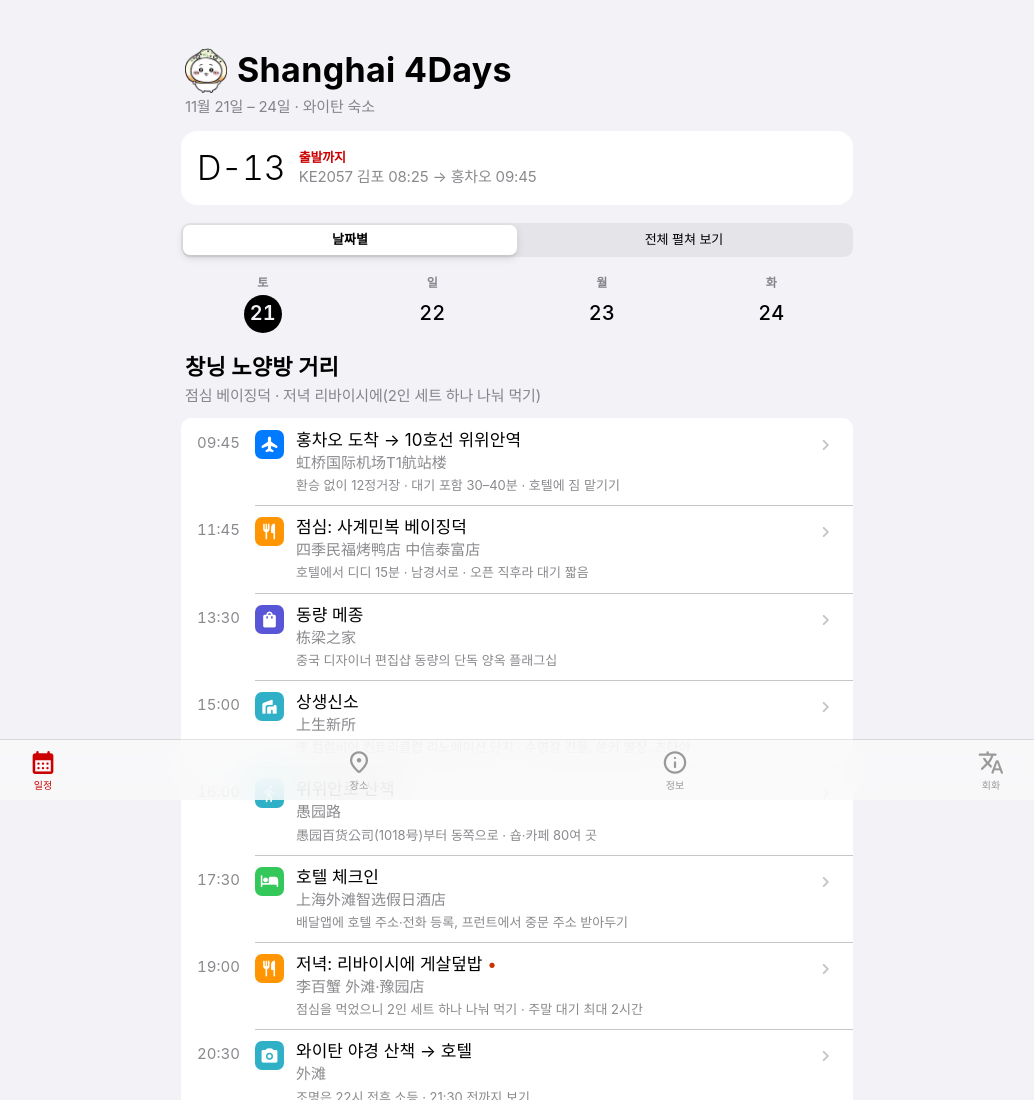
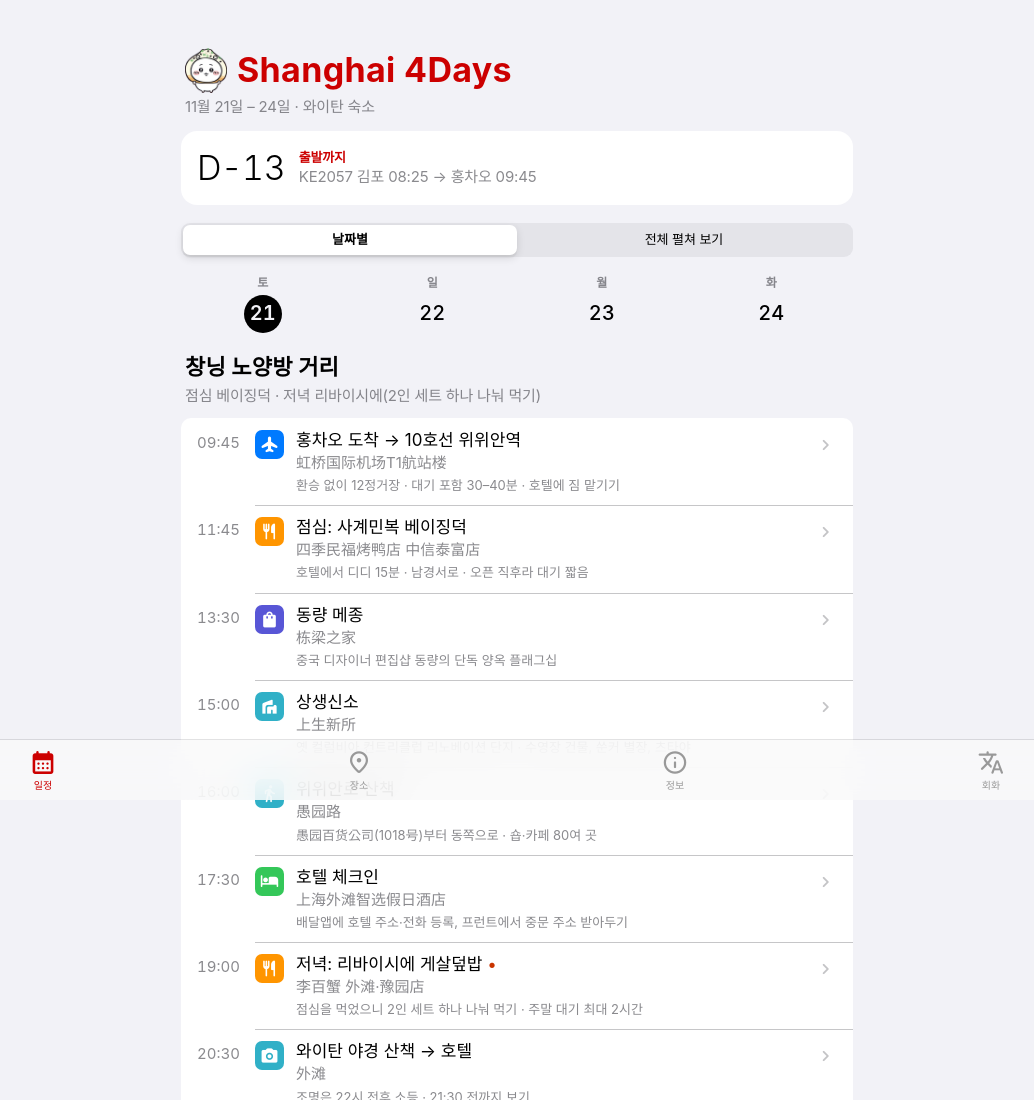
Before and after one commit to nomi-host/shanghai, a plain HTML site: page index.html in a window 1280 px wide. Shown: the top 1100 px of the page, without its empty margins (123-1157 px from the left). Drawn offline with nearby package versions, Linux system fonts and the light colour scheme.

Commit message:
큰 제목 포인트 빨강
Co-Authored-By: Claude Opus 5.5 <noreply@anthropic.com>

```diff
--- a/styles.css
+++ b/styles.css
@@ -304,3 +304,6 @@ a.row { color: inherit; }
 /* 첫 화면 제목 + 마스코트 */
 .large-title.brand { display: flex; align-items: center; gap: 10px; }
 .large-title.brand img { width: 42px; height: auto; flex: none; }
+
+/* 큰 제목은 포인트 빨강 */
+.large-title { color: var(--tint); }
```
